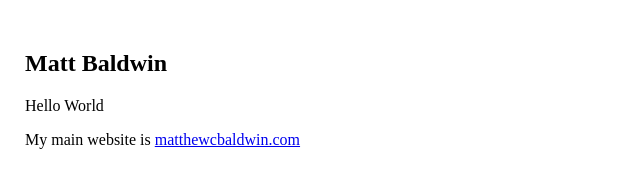
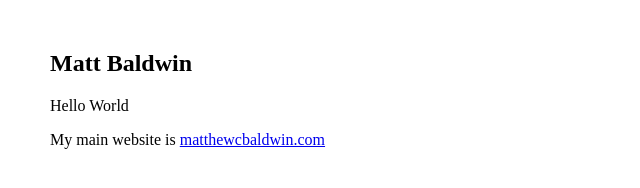
Before and after one commit to mcbalz/mcbalz.github.io, a plain HTML site: page index.html in a window 1280 px wide. Shown: the whole page, without its empty margins (0-640 px from the left). Drawn offline with Linux system fonts and the light colour scheme.

Commit message:
Update index.html
Messing

```diff
--- a/index.html
+++ b/index.html
@@ -1,7 +1,7 @@
 <html>
 <head>
 </head>
-<body style = "margin-left: 25px; margin-top: 50px;">
+<body style = "margin-left: 50px; margin-top: 50px;">
 <div><h2>Matt Baldwin</h2>
 </div>
 <div>
```
